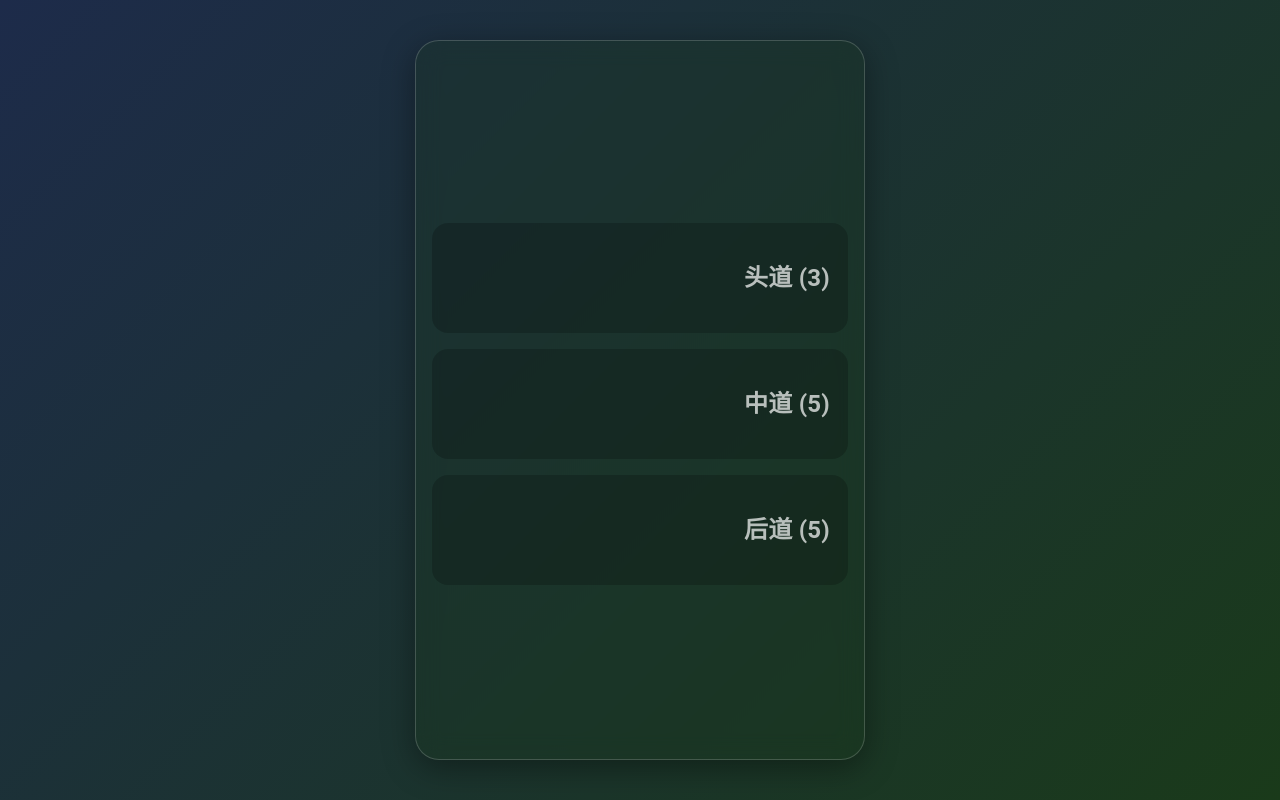
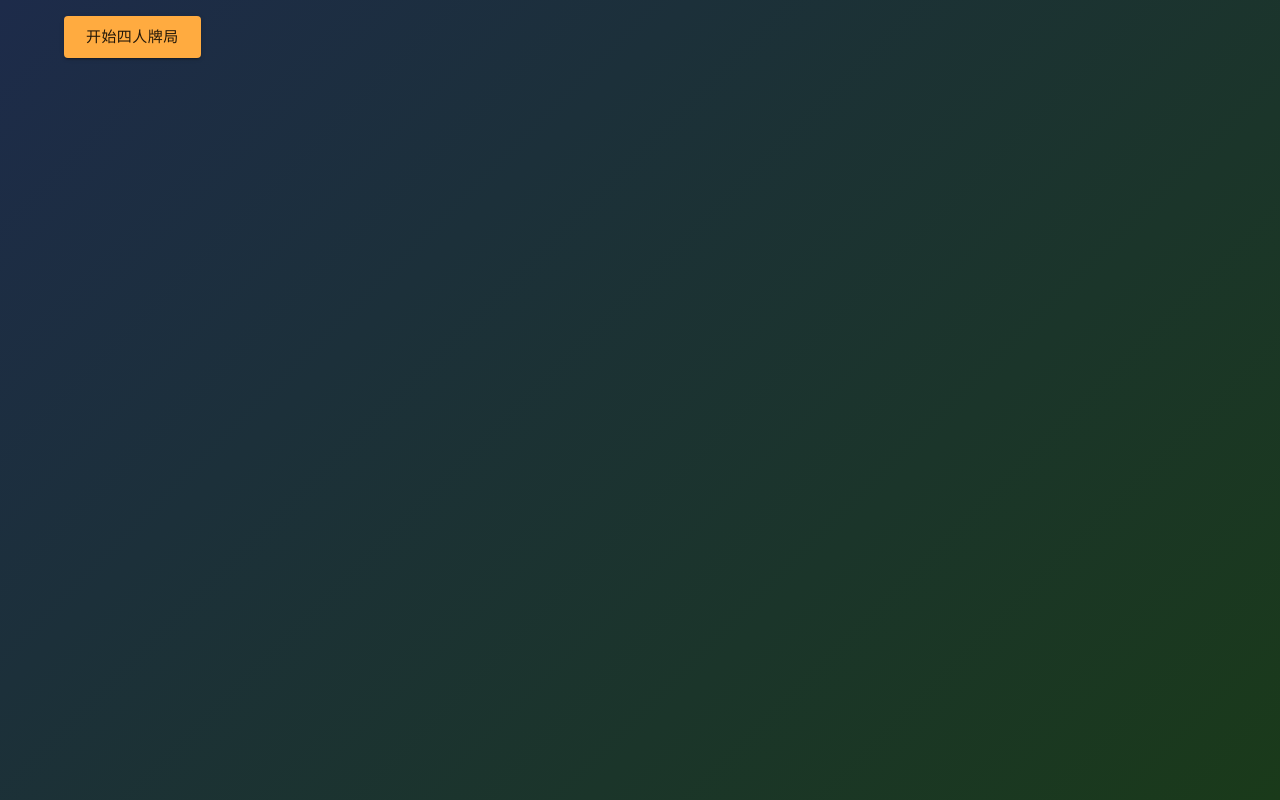
Before and after one commit to wen9521/san, a React (Vite) app in the folder frontend/: page /thirteen in a window 1280 px wide. Built offline with nearby package versions, Linux system fonts and the light colour scheme.

Commit message:
Update ThirteenGamePage.jsx

```diff
--- a/frontend/src/pages/ThirteenGamePage.jsx
+++ b/frontend/src/pages/ThirteenGamePage.jsx
@@ -1,4 +1,4 @@
-import React, { useState, useEffect } from 'react';
+import React, { useState } from 'react';
 import { Button, Container, Typography, Box, Stack, CircularProgress } from '@mui/material';
 import { DndContext, closestCenter, KeyboardSensor, PointerSensor, useSensor, useSensors, DragOverlay } from '@dnd-kit/core';
 import { useNavigate } from 'react-router-dom';
@@ -6,7 +6,7 @@ import { useNavigate } from 'react-router-dom';
 import { useGame } from '../context/GameContext';
 import PlayerStatus from '../components/PlayerStatus';
 import { DroppableRow } from '../components/DroppableRow';
-import { DraggableCard } from '../components/DraggableCard'; // 用于拖拽覆盖层
+import { DraggableCard } from '../components/DraggableCard';
 import { validateArrangement, sortCardsByRank } from '../utils/thirteenLogic';
 import '../styles/App.css';
 
@@ -14,25 +14,37 @@ const API_URL = 'https://9525.ip-ddns.com/api/deal.php';
 
 function ThirteenGamePage() {
     const navigate = useNavigate();
-    const { players, startGame, isGameActive, updatePlayerRows, autoArrangePlayerHand, setPlayerReady, calculateResults } = useGame();
+    // 从Context获取所有需要的状态和函数
+    const { players, isGameActive, startGame, updatePlayerRows, autoArrangePlayerHand, setPlayerReady, calculateResults } = useGame();
 
+    // 【核心修正 1】: 直接从Context派生出玩家和牌墩数据，不再使用本地useState
     const player = players.find(p => p.id === 'player');
-    const [rows, setRows] = useState(player?.rows || { front: [], middle: [], back: [] });
+    const rows = player?.rows || { front: [], middle: [], back: [] };
+    const validationResult = player ? validateArrangement(player.rows) : null;
+
     const [selectedCardIds, setSelectedCardIds] = useState([]);
-    const [activeDragId, setActiveDragId] = useState(null); // 追踪正在拖拽的卡片
-    const [validationResult, setValidationResult] = useState(null);
+    const [activeDragId, setActiveDragId] = useState(null);
     const [isLoading, setIsLoading] = useState(false);
-
-    useEffect(() => {
-        if (player) {
-            setRows(player.rows);
-            setValidationResult(validateArrangement(player.rows));
-        }
-    }, [player]);
 
     const sensors = useSensors(useSensor(PointerSensor), useSensor(KeyboardSensor));
 
-    const handleDealCards = async () => { /* ... 此函数不变 ... */ };
+    const handleDealCards = async () => {
+        setIsLoading(true);
+        try {
+            const response = await fetch(API_URL);
+            const data = await response.json();
+            if (data.success && data.hand.length === 52) {
+                startGame(data.hand); // 启动游戏，Context将负责更新players状态
+            } else {
+                 throw new Error('获取的牌数不足52张');
+            }
+        } catch(e) {
+            console.error("发牌失败:", e);
+            // 可以在此设置一个错误状态来显示给用户
+        } finally {
+            setIsLoading(false);
+        }
+    };
 
     const findContainer = (id) => {
         for (const rowId in rows) {
@@ -41,15 +53,14 @@ function ThirteenGamePage() {
         return null;
     };
 
-    // 多选逻辑
     const handleCardClick = (cardId, rowId, event) => {
         event.stopPropagation();
-        if (event.shiftKey) { // 按住Shift进行范围选择
+        // 多选逻辑不变...
+        if (event.shiftKey) {
             const row = rows[rowId];
             const lastSelectedId = selectedCardIds[selectedCardIds.length - 1];
             const lastSelectedIndex = lastSelectedId ? row.findIndex(c => c.id === lastSelectedId) : -1;
             const currentIndex = row.findIndex(c => c.id === cardId);
-
             if (lastSelectedIndex !== -1 && currentIndex !== -1) {
                 const start = Math.min(lastSelectedIndex, currentIndex);
                 const end = Math.max(lastSelectedIndex, currentIndex);
@@ -58,19 +69,15 @@ function ThirteenGamePage() {
             } else {
                  setSelectedCardIds(prev => [...prev, cardId]);
             }
-        } else if (event.ctrlKey || event.metaKey) { // 按住Ctrl/Cmd进行单点加/减选
-            setSelectedCardIds(prev =>
-                prev.includes(cardId) ? prev.filter(id => id !== cardId) : [...prev, cardId]
-            );
-        } else { // 普通单击
+        } else if (event.ctrlKey || event.metaKey) {
+            setSelectedCardIds(prev => prev.includes(cardId) ? prev.filter(id => id !== cardId) : [...prev, cardId]);
+        } else {
             setSelectedCardIds([cardId]);
         }
     };
 
-    // --- 拖拽核心逻辑 ---
     const handleDragStart = (event) => {
         setActiveDragId(event.active.id);
-        // 如果拖拽的卡片未被选中，则清空其他选中，只选中当前拖拽的卡片
         if (!selectedCardIds.includes(event.active.id)) {
             setSelectedCardIds([event.active.id]);
         }
@@ -89,41 +96,43 @@ function ThirteenGamePage() {
         const itemsToMove = selectedCardIds.includes(active.id) ? selectedCardIds : [active.id];
         const movedCardsData = [];
 
-        const nextRows = JSON.parse(JSON.stringify(rows));
+        // 【核心修正 2】: 直接基于当前的rows计算出新rows，然后调用Context的更新函数
+        const newRows = JSON.parse(JSON.stringify(rows));
 
-        // 1. 从原位置移除所有要移动的卡片
         itemsToMove.forEach(id => {
-            const container = findContainer(id);
-            if (container) {
-                const cardIndex = nextRows[container].findIndex(c => c.id === id);
+            const container = findContainer(id); // 需要用闭包前的findContainer
+            if (container && newRows[container]) {
+                const cardIndex = newRows[container].findIndex(c => c.id === id);
                 if (cardIndex !== -1) {
-                    movedCardsData.push(nextRows[container][cardIndex]);
-                    nextRows[container].splice(cardIndex, 1);
+                    movedCardsData.push(newRows[container][cardIndex]);
+                    newRows[container].splice(cardIndex, 1);
                 }
             }
         });
 
-        // 2. 将卡片添加到新位置
-        const overIndex = over.id in nextRows[overContainerId] ? nextRows[overContainerId].findIndex(c => c.id === over.id) : nextRows[overContainerId].length;
-        nextRows[overContainerId].splice(overIndex, 0, ...movedCardsData);
-
-        // 3. 验证牌墩数量
-        const limits = { front: 3, middle: 5, back: 5 };
-        if (nextRows.front.length > limits.front || nextRows.middle.length > limits.middle || nextRows.back.length > limits.back) {
-            return; // 移动无效，不更新状态
+        const overIndex = newRows[overContainerId] ? newRows[overContainerId].findIndex(c => c.id === over.id) : -1;
+        if(overIndex !== -1) {
+             newRows[overContainerId].splice(overIndex, 0, ...movedCardsData);
+        } else {
+             newRows[overContainerId].push(...movedCardsData);
         }
 
-        // 4. 对新牌墩排序并更新状态
-        nextRows[overContainerId] = sortCardsByRank(nextRows[overContainerId]);
-        setRows(nextRows);
-        updatePlayerRows(nextRows);
-        setSelectedCardIds([]); // 拖拽结束后清空选择
+        const limits = { front: 3, middle: 5, back: 5 };
+        if (newRows.front.length > limits.front || newRows.middle.length > limits.middle || newRows.back.length > limits.back) {
+            return;
+        }
+
+        newRows[overContainerId] = sortCardsByRank(newRows[overContainerId]);
+
+        // 调用Context的函数来更新全局状态，而不是本地的setRows
+        updatePlayerRows(newRows);
+        setSelectedCardIds([]);
     };
 
     const handleStartComparison = () => {
         if (validationResult?.isValid) {
-            const updatedPlayers = setPlayerReady(); // 获取同步更新后的状态
-            if (calculateResults(updatedPlayers)) { // 传入新状态进行计算
+            const updatedPlayers = setPlayerReady();
+            if (calculateResults(updatedPlayers)) {
                 navigate('/comparison');
             }
         } else {
@@ -131,9 +140,15 @@ function ThirteenGamePage() {
         }
     };
 
-    // ... (其他函数: autoArrangePlayerHand, etc. 保持不变) ...
-
-    if (!isGameActive) { /* ... 此部分不变 ... */ }
+    if (!isGameActive) {
+        return (
+             <Container className="page-container">
+                <Button variant="contained" size="large" onClick={handleDealCards} disabled={isLoading}>
+                    {isLoading ? <CircularProgress size={24} color="inherit"/> : "开始四人牌局"}
+                </Button>
+            </Container>
+        )
+    }
 
     const activeCardData = activeDragId ? player.hand.find(c => c.id === activeDragId) : null;
 
@@ -146,7 +161,14 @@ function ThirteenGamePage() {
         >
             <Box className="page-container-new-ui">
                 <Box className="game-board glass-effect">
-                    {/* ... (Top Bar 和 PlayerStatus 不变) ... */}
+                    <Box sx={{ display: 'flex', justifyContent: 'space-between', alignItems: 'center', p: 1 }}>
+                        <Button variant="contained" sx={{ bgcolor: 'error.main', '&:hover': { bgcolor: 'error.dark' } }}>退出房间</Button>
+                        <Typography variant="h6">
+                            <span role="img" aria-label="coin" style={{marginRight: '8px'}}>🪙</span>
+                            积分: 100
+                        </Typography>
+                    </Box>
+
                     <PlayerStatus />
 
                     <Stack spacing={2} sx={{ flexGrow: 1, justifyContent: 'center' }}>
@@ -155,16 +177,20 @@ function ThirteenGamePage() {
                         <DroppableRow id="back" label="后道 (5)" cards={rows.back} selectedCardIds={selectedCardIds} onCardClick={handleCardClick} />
                     </Stack>
 
-                    {/* ... (Action Buttons 不变) ... */}
+                    <Stack direction="row" spacing={2} justifyContent="center" sx={{ p: 2 }}>
+                        <Button variant="contained" color="secondary" sx={{ opacity: 0.8 }}>取消准备</Button>
+                        <Button variant="contained" color="primary" onClick={autoArrangePlayerHand}>智能分牌</Button>
+                        <Button variant="contained" sx={{ bgcolor: '#f57c00' }} onClick={handleStartComparison}>开始比牌</Button>
+                    </Stack>
                 </Box>
             </Box>
             <DragOverlay>
                 {activeDragId && activeCardData ? (
-                    <div style={{ display: 'flex' }}>
-                       {/* 显示所有被选中的卡片作为拖拽预览 */}
+                    <div style={{ display: 'flex', gap: '-45px' }}>
                        {selectedCardIds.map(id => {
                             const card = player.hand.find(c => c.id === id);
-                            return <DraggableCard key={id} card={card} />;
+                            if (card) return <DraggableCard key={id} card={card} isSelected={false} onClick={()=>{}} />;
+                            return null;
                        })}
                     </div>
                 ) : null}
```
